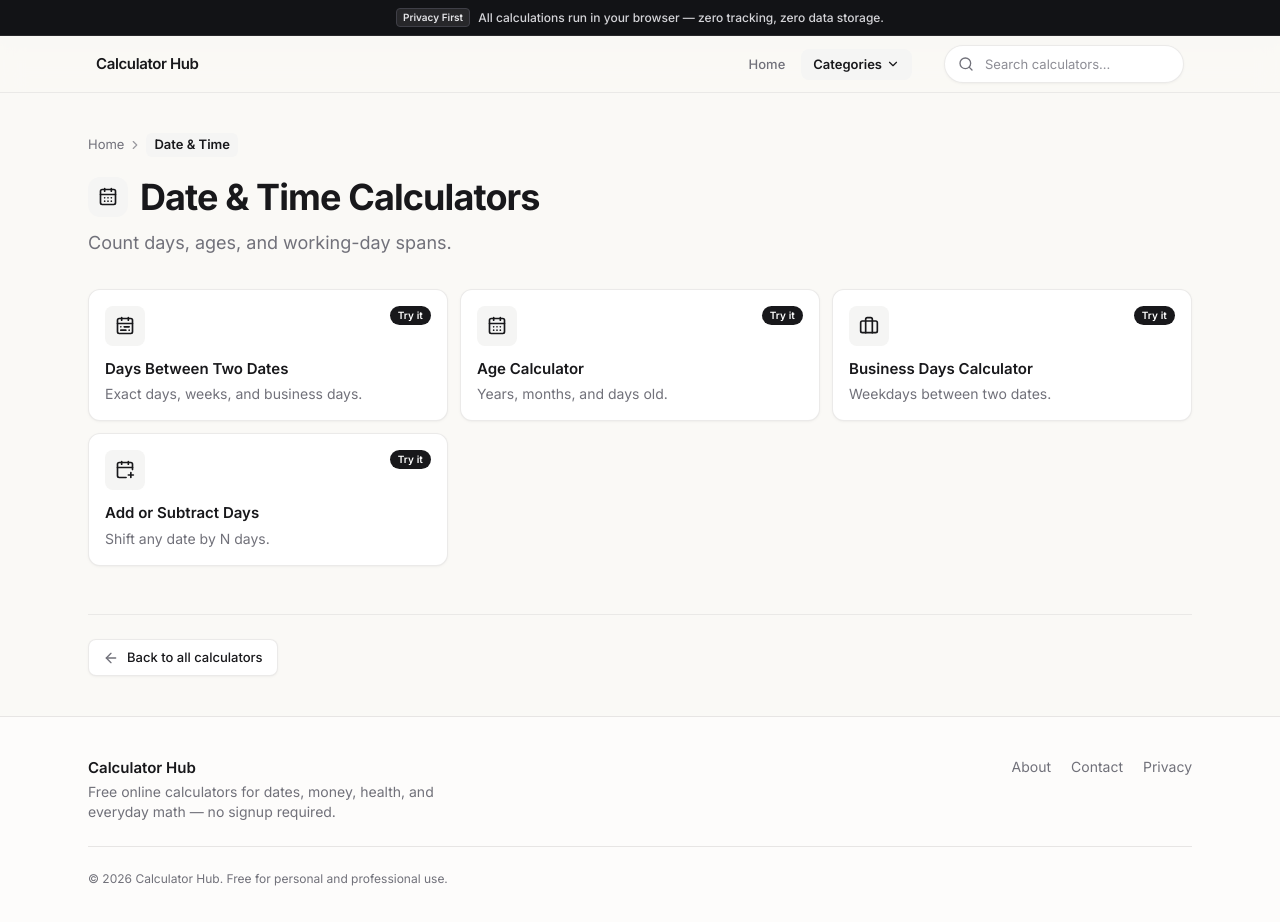
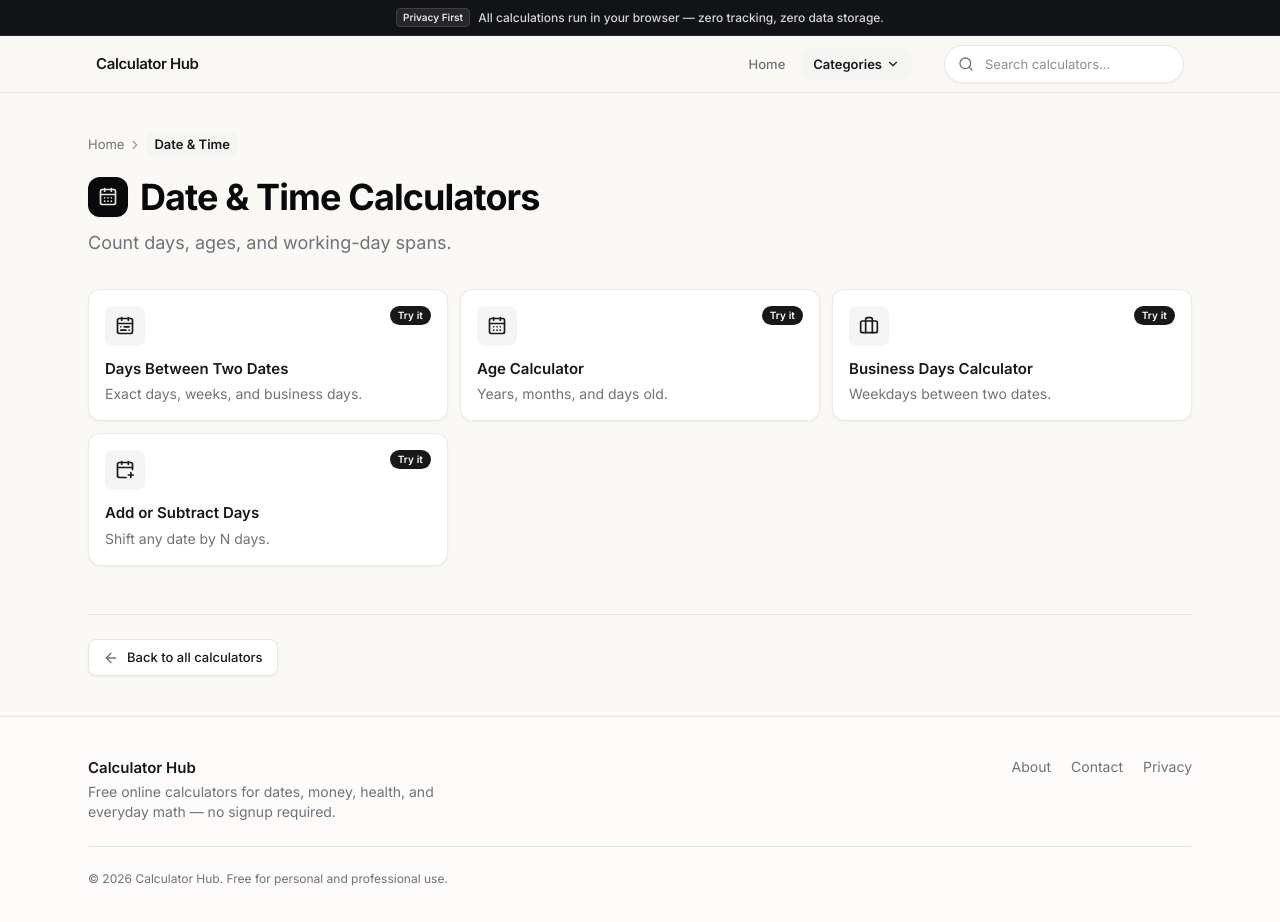
Before and after one commit to Ahmii1122/calculator, a Next.js app: page /date-time in a window 1280 px wide. Shown: the top 922 px of the page. Built offline with nearby package versions, Linux system fonts and the light colour scheme; no server answers.

Commit message:
Refactor DateTimeCategoryPage component by removing unused color variables and updating styles for improved visual consistency. Enhance header and link styles for better user experience and accessibility.

```diff
--- a/src/app/date-time/page.tsx
+++ b/src/app/date-time/page.tsx
@@ -13,9 +13,6 @@ import { SITE_NAME, SITE_URL } from "@/lib/site";
 
 const category = CALCULATOR_CATEGORIES.find((item) => item.id === "date-time")!;
 const theme = getCategoryTheme("date-time");
-const colors = {
-  icon: "bg-cat-date-soft text-cat-date",
-} as const;
 
 const PAGE_TITLE = "Date & Time Calculators — Calculator Hub";
 const PAGE_DESCRIPTION =
@@ -60,12 +57,10 @@ export default function DateTimeCategoryPage() {
 
         <header className="mb-8 max-w-2xl">
           <div className="mb-3 flex items-center gap-3">
-            <span
-              className={`flex size-10 items-center justify-center rounded-xl ${colors.icon}`}
-            >
+            <span className="flex size-10 items-center justify-center rounded-xl bg-zinc-950 text-stone-200 shadow-xs">
               <Icon className="size-5" aria-hidden="true" />
             </span>
-            <h1 className="text-3xl font-bold tracking-tight text-foreground sm:text-4xl">
+            <h1 className="text-3xl font-bold tracking-tight text-zinc-950 sm:text-4xl">
               {category.title} Calculators
             </h1>
           </div>
@@ -90,7 +85,7 @@ export default function DateTimeCategoryPage() {
         <div className="mt-12 border-t border-border/80 pt-6">
           <Link
             href="/"
-            className="inline-flex items-center gap-2 rounded-lg border border-border/80 bg-panel px-3.5 py-2 text-[13px] font-medium text-foreground shadow-card transition hover:border-cat-date/35 hover:bg-cat-date-soft"
+            className="inline-flex items-center gap-2 rounded-lg border border-stone-200 bg-white px-3.5 py-2 text-[13px] font-medium text-zinc-900 shadow-card transition hover:border-zinc-400 hover:bg-stone-50"
           >
             <ArrowLeft className="size-4 text-muted" aria-hidden="true" />
             Back to all calculators
```
